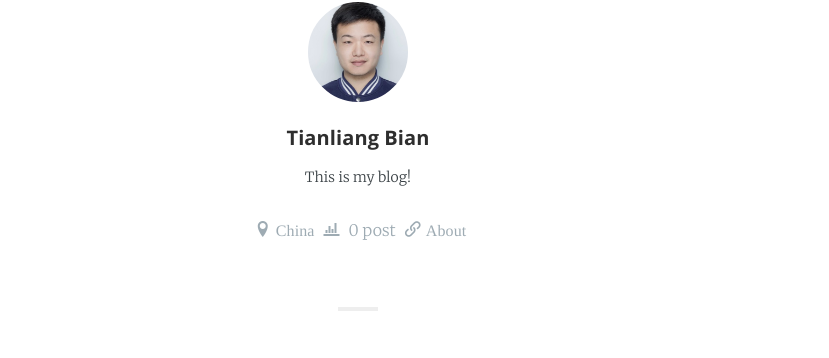
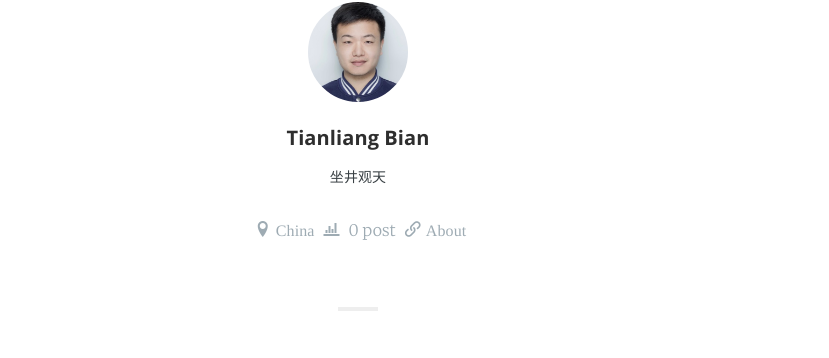
Before and after one commit to TyrionBian/tyrionbian.github.io, a Jekyll site: the page built from offline.html, in a window 1280 px wide and 1400 px high, scrolled down 4498 px. Shown: the part 92-450 px from the top of the window, without its empty margins (282-1111 px from the left). Built offline with Jekyll 4.4.1, drawn with Linux system fonts in a browser that asks for light colours; some web fonts are replaced.

Commit message:
Update authors.yml

```diff
--- a/_data/authors.yml
+++ b/_data/authors.yml
@@ -3,7 +3,7 @@ tianliang:                                                      # Fallback if no
   name:         "Tianliang Bian"                               # used to display author name
   cover:        /assets/mountain-alternative-cover.jpg        # OPTIONAL: defines location of cover image in about page
   picture:      /assets/biantianliang.jpg                           # OPTIONAL: author picture
-  bio:          This is my blog!                               # OPTIONAL: text below author name in posts
+  bio:          坐井观天                               # OPTIONAL: text below author name in posts
   location:     China                                       # OPTIONAL: used to display location of the author
   website:      "https://tyrionbian.github.io/"                    						  # OPTIONAL: link to the author of a post
   email:        tianliang.bian@gmail.com                      # OPTIONAL: used in the about page
```
